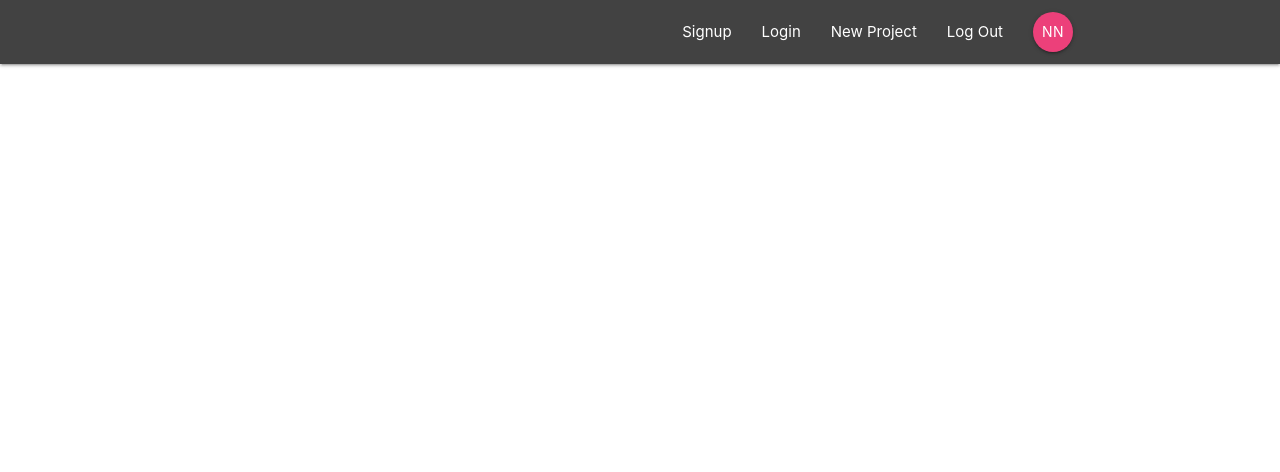
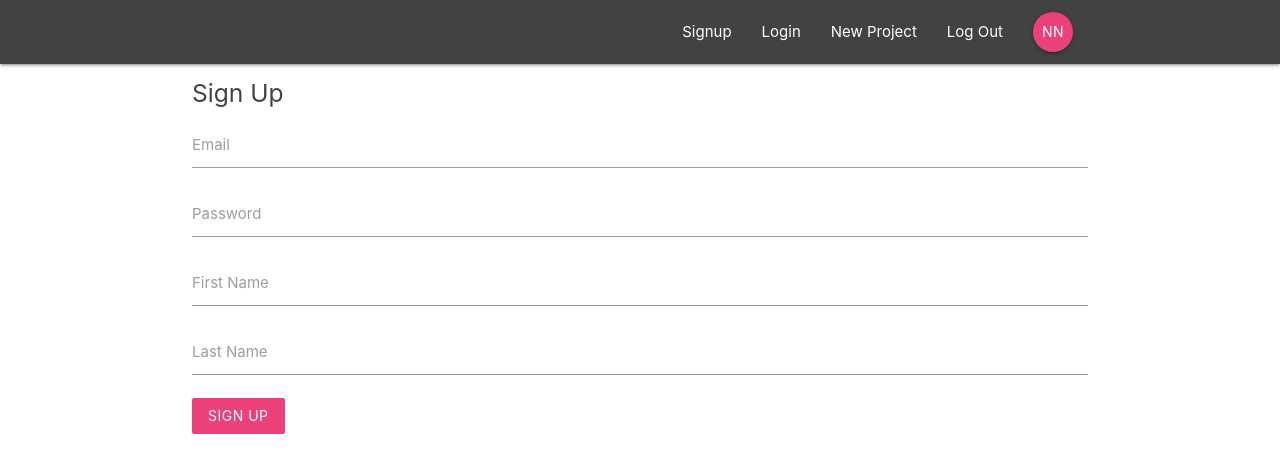
Before and after one commit to sourabhgrover/project-management, a React (Create React App) app: page /signup in a window 1280 px wide. Shown: the top 472 px of the page. Built offline with nearby package versions, Linux system fonts and the light colour scheme.

Commit message:
Added Signup component

```diff
--- a/src/App.js
+++ b/src/App.js
@@ -4,6 +4,7 @@ import { Route, BrowserRouter, Switch } from "react-router-dom";
 import Navbar from "./components/layout/Navbar";
 import Dashboard from "./components/dashboard/Dashboard";
 import SignIn from "./components/auth/SignIn";
+import SignUp from "./components/auth/SignUp";
 
 class App extends Component {
     render() {
@@ -15,6 +16,7 @@ class App extends Component {
                 <Switch>
                     <Route path="/" exact component={Dashboard} />
                     <Route path="/signin" component={SignIn} />
+                    <Route path="/signup" component={SignUp} />
                 </Switch>
             </BrowserRouter >
 
--- /dev/null
+++ b/src/components/auth/SignUp.js
@@ -0,0 +1,30 @@
+import React from "react";
+
+export default () => {
+    return (
+        <div className="container">
+            <form className="white">
+                <h5 className="grey-text text-darken-3">Sign Up</h5>
+                <div className="input-field">
+                    <label htmlFor="email">Email</label>
+                    <input type="email" id='email' />
+                </div>
+                <div className="input-field">
+                    <label htmlFor="password">Password</label>
+                    <input type="password" id='password' />
+                </div>
+                <div className="input-field">
+                    <label htmlFor="firstName">First Name</label>
+                    <input type="text" id='firstName' />
+                </div>
+                <div className="input-field">
+                    <label htmlFor="lastName">Last Name</label>
+                    <input type="text" id='lastName' />
+                </div>
+                <div className="input-field">
+                    <button className="btn pink lighten-1 z-depth-0">Sign Up</button>
+                </div>
+            </form>
+        </div>
+    );
+}
```
